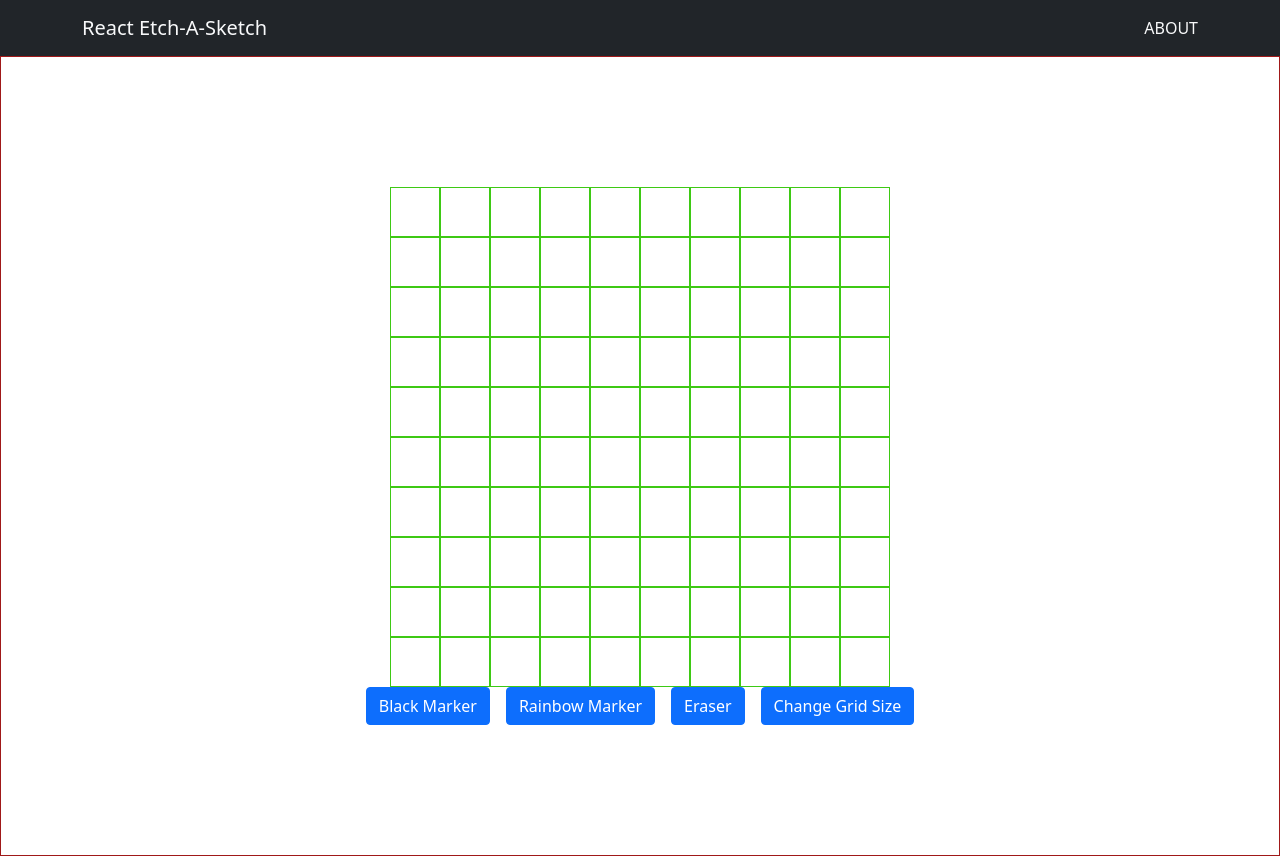
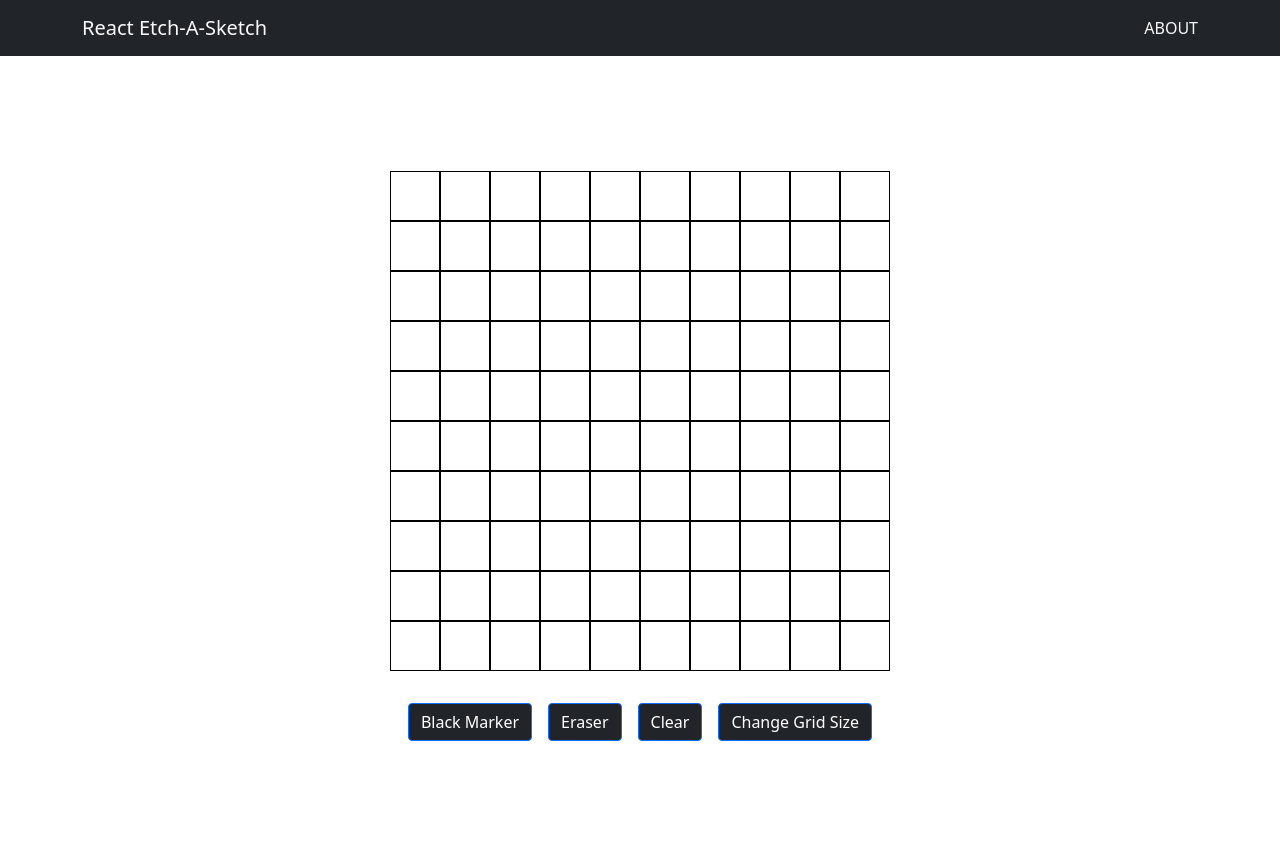
Before and after one commit to jipark92/react-etch-a-sketch, a React (Create React App) app: page / in a window 1280 px wide. Built offline with nearby package versions, Linux system fonts and the light colour scheme.

Commit message:
work on background color change function and style

```diff
--- a/src/components/Buttons.js
+++ /dev/null
@@ -1,13 +0,0 @@
-import { Button } from 'react-bootstrap';
-import 'bootstrap/dist/css/bootstrap.min.css';
-
-export default function Buttons() {
-    return (
-        <div className="btns-container">
-            <Button>Black Marker</Button>
-            <Button>Rainbow Marker</Button>
-            <Button>Eraser</Button>
-            <Button>Change Grid Size</Button>
-        </div>
-    )
-}
--- a/src/components/Sketch.js
+++ b/src/components/Sketch.js
@@ -1,15 +1,26 @@
-import {useEffect} from 'react'
-import Buttons from './Buttons'
+import { Button } from 'react-bootstrap';
+import 'bootstrap/dist/css/bootstrap.min.css';
+import {useState} from 'react'
 
 export default function Sketch() {
 
     let gridArrays = []
 
+    const [blackMarker, setBlackMarker] = useState(false)
+
+    const blah = () => {
+
+        gridArrays.forEach((gridArray)=>{
+            console.log(gridArray)
+            gridArray.backgroundColor="black"
+        })
+    }
+
     const makeGrids = () => {
         for (let i=0;i<100;i++){
-            gridArrays.push(<div className='grids'></div>)
+            gridArrays.push(<div className='grids' onMouseOver={blackMarker? blah : blah}  ></div>)
         }
-        console.log(gridArrays)
+        // console.log(gridArrays)
 
         let showGrids = gridArrays.map((gridArray)=>{
             return (
@@ -21,9 +32,11 @@ export default function Sketch() {
         return showGrids
     }
 
-    // useEffect(()=>{
+    const activateBlackMarker = () => {
+        console.log('black on', blackMarker)
+        setBlackMarker((blackMarker)=> blackMarker = !blackMarker)
+    }
 
-    // })
 
 
     return (
@@ -31,7 +44,12 @@ export default function Sketch() {
             <div className='grids-container'>
                 {makeGrids()}
             </div>
-            <Buttons/>
+            <div className="btns-container">
+                <Button className='bg-dark' onClick={activateBlackMarker}>Black Marker</Button>
+                <Button className='bg-dark'>Eraser</Button>
+                <Button className='bg-dark'>Clear</Button>
+                <Button className='bg-dark'>Change Grid Size</Button>
+            </div>
         </div>
     )
 }
--- a/src/index.css
+++ b/src/index.css
@@ -17,13 +17,14 @@
 }
 
 .sketch-container {
-  border: 1px solid rgb(160, 25, 25);
+  /* border: 1px solid rgb(160, 25, 25); */
   height: 100%;
   width: 100%;
   display: flex;
   justify-content: center;
   align-content: center;
   flex-direction: column;
+  gap: 2rem;
 }
 
 .grids-container {
@@ -35,10 +36,14 @@
 }
 
 .grids {
-    border: 1px solid rgb(62, 201, 20);
+    border: 1px solid black;
     height: 50px;
     width: 50px;
 }
+
+/* .grids:hover{
+  background-color: black;
+} */
 
 .btns-container {
   /* border: 1px solid red; */
```
